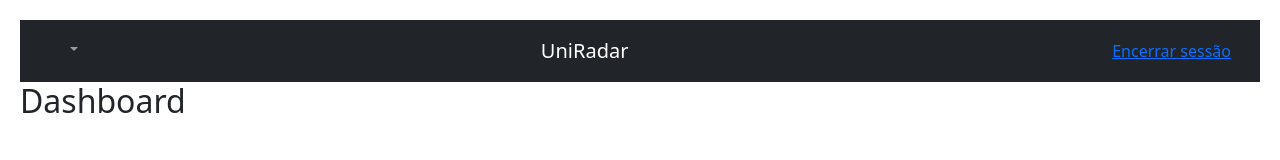
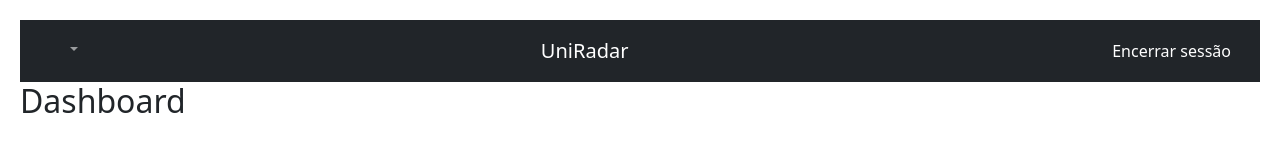
Before and after one commit to munhozotavio/goose, a React (Create React App) app: page /dashboard in a window 1280 px wide. Shown: the top 160 px of the page. Built offline with nearby package versions, Linux system fonts and the light colour scheme; no server answers; sample sign-in values are in the browser's storage; some icons are missing.

Commit message:
Added page title and navbar

```diff
--- a/package.json
+++ b/package.json
@@ -13,6 +13,7 @@
     "react": "^18.2.0",
     "react-bootstrap": "^2.5.0",
     "react-dom": "^18.2.0",
+    "react-helmet": "^6.1.0",
     "react-router-dom": "^6.4.2",
     "react-scripts": "5.0.1",
     "web-vitals": "^2.1.4"
--- a/src/components/App/App.js
+++ b/src/components/App/App.js
@@ -1,5 +1,6 @@
 import React, { useState } from "react";
 import {Route, Routes, Navigate } from 'react-router-dom';
+import { Helmet } from 'react-helmet';
 
 import './App.css';
 import Dashboard from '../Dashboard/Dashboard';
@@ -13,6 +14,9 @@ function App(){
     const {token, setToken} = useToken();
     return(
         <div className="wrapper">
+            <Helmet>
+                <title>UniRadar</title>
+            </Helmet>
             <Routes>
                 <Route exact path="/" element={<PrivateRoutes > <Navigate to="/dashboard" /> </PrivateRoutes>}/>
                 <Route exact path="/login" element={<PublicRoutes> <Login setToken={setToken}/> </PublicRoutes>}/>
--- /dev/null
+++ b/src/components/Navigation/Navigation.css
@@ -0,0 +1,9 @@
+.btn-link, .btn-link:active, .btn-link:visited {
+    text-decoration: none !important;
+    color: white !important;
+}
+
+.btn-link:hover{
+    text-decoration: none !important;
+    color: grey !important;
+}
--- a/src/components/Navigation/Navigation.js
+++ b/src/components/Navigation/Navigation.js
@@ -8,7 +8,7 @@ import Form from 'react-bootstrap/Form';
 import React from "react";
 
 import { Icon } from '@iconify/react';
-
+import './Navigation.css';
 
 
 
```
Also changed, not shown: 1 other file (tests, documents, lock files or other folders).
